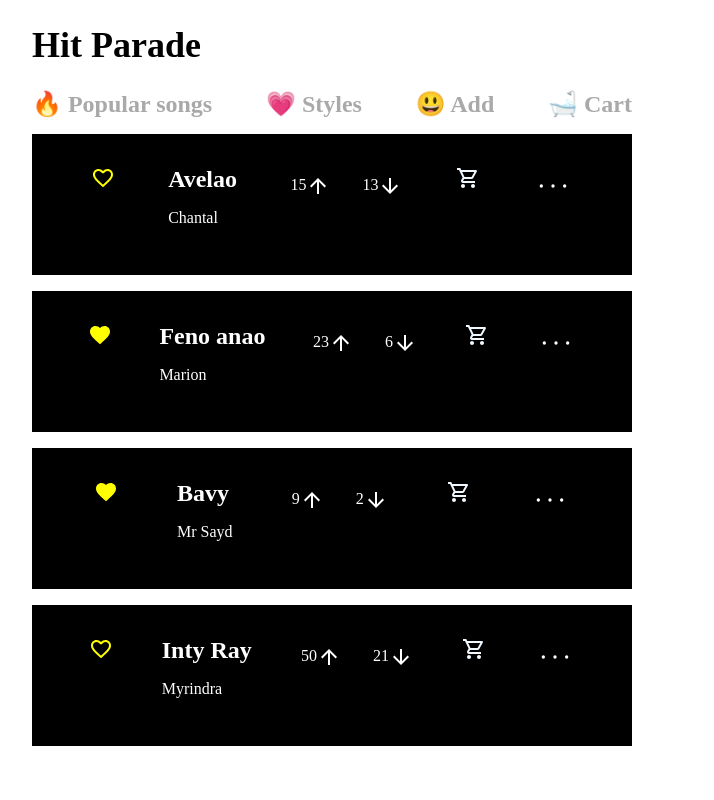
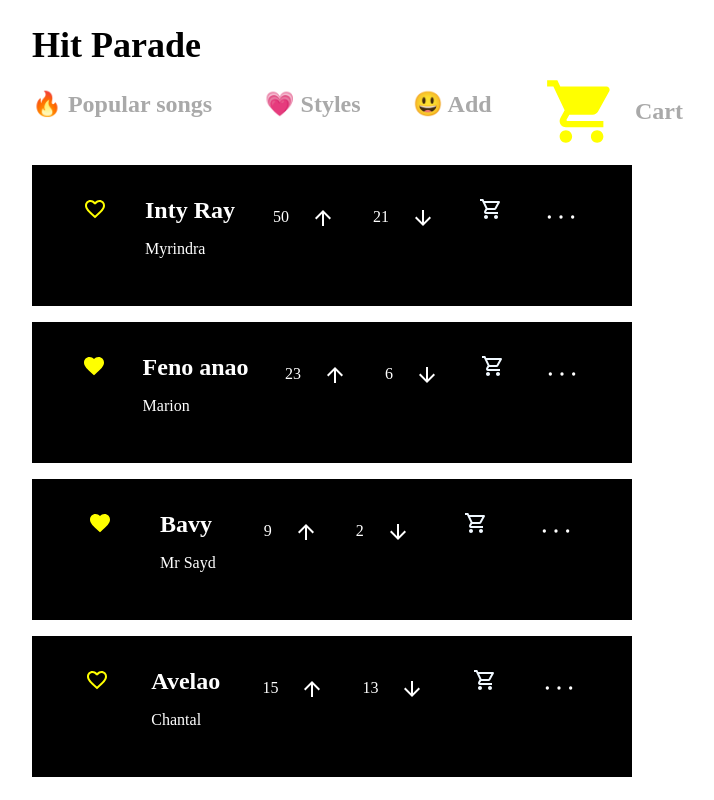
Before and after one commit to Mickaellah/hit-parade-react, a React app: page / in a window 1280 px wide. Shown: the whole page, without its empty margins (308-1022 px from the left). Built offline with nearby package versions, Linux system fonts and the light colour scheme.

Commit message:
Created a new component named components/CartItem.js file, worked with the upVotes and downVotes button to increase he count.

```diff
--- a/Context.js
+++ b/Context.js
@@ -5,13 +5,35 @@ const Context = React.createContext();
 
 function ContextProvider(props) {
     const [ songs, setSongs ] = useState([]);
+    const [ cartItems, setCartItems ] = useState([]);
+    const [ count, setCount ] = useState(0);
 
     useEffect(() => {
         setSongs(SongData);
     }, [])
 
+    function upVotesIncreament(e) {
+        const id = e.target.id;
+        const findId = songs.find(item => item.id === id);
+        const upVotes = findId.upVotes++;
+        setCount(upVotes);
+    }
+
+    function downVotesIncreament(e) {
+        const id = e.target.id;
+        const findId = songs.find(item => item.id === id);
+        const downVotes = findId.downVotes++;
+        setCount(downVotes);
+    }
+
+    const sortedSong = songs.sort((songX, songY) => {
+        const ratioX = songX.upVotes - songX.downVotes;
+        const ratioY = songY.upVotes - songY.downVotes;
+        return ratioY - ratioX;
+    });
+
     return (
-        <Context.Provider value={{songs}}>
+        <Context.Provider value={{songs, sortedSong, cartItems, upVotesIncreament, downVotesIncreament}}>
             {props.children}
         </Context.Provider>
     )
--- a/components/Header.js
+++ b/components/Header.js
@@ -1,5 +1,7 @@
 import React from 'react';
 import {Link} from 'react-router-dom';
+
+import ShoppingCart from '../svg/shopping_cart-24px.svg';
 
 export default function Header() {
     return (
@@ -17,8 +19,9 @@ export default function Header() {
                 <Link className="link" to="/add">
                     😃 Add
                 </Link>
-                <Link className="link" to="/cart">
-                    🛁 Cart
+                <Link className="link link_cart" to="/cart">
+                    <img src={ShoppingCart} alt="Shopping cart" />
+                    <p>Cart</p>
                 </Link>
             </div>
         </header>
--- a/pages/Cart.js
+++ b/pages/Cart.js
@@ -1,9 +1,20 @@
-import React from 'react'
+import React, {useContext} from 'react'
+import {Context} from '../Context';
+import CartItem from '../components/CartItem';
 
 export default function Cart() {
+    const {cartItems} = useContext(Context);
+    const cartItemElement = cartItems.map(item => (
+        <CartItem key={item.id} item={item} />
+    ))
     return (
         <div>
             <h2>Cart</h2>
+            {cartItemElement}
+            <div>
+                <button type="button">Buy</button>
+                <p>Total: </p>
+            </div>
         </div>
     )
 }
--- a/pages/PopularSong.js
+++ b/pages/PopularSong.js
@@ -1,6 +1,7 @@
 import React, {useContext} from 'react';
 
 import {Context} from '../Context';
+import {Link} from 'react-router-dom';
 
 import favoriteOutline from '../svg/favorite_border-24px.svg';
 import favorite from '../svg/favorite-24px.svg';
@@ -12,10 +13,11 @@ import lyrics from '../svg/lyrics.svg';
 
 export default function PopularSong() {
     const context = useContext(Context);
-    console.log(context.songs);
+    const {upVotesIncreament, downVotesIncreament} = useContext(Context);
+    const lsSongs = context.sortedSong;
     return (
         <main>
-            {context.songs.map((song) => {
+            {lsSongs.map((song) => {
                 return (
                     <article key={song.id} className="song_cart">
                         <div>
@@ -32,18 +34,44 @@ export default function PopularSong() {
                         <div className="voting">
                             <div className="up_votes">
                                 <span>{song.upVotes}</span>
-                                <img className="up_votes_icon" src={arrowUp} alt="Upvotes" />
+                                <button
+                                    className="upVotes_bttn"
+                                    id={song.id}
+                                    onClick={(e) => upVotesIncreament(e)}
+                                >
+                                    <img
+                                        id={song.id}
+                                        className="up_votes_icon"
+                                        src={arrowUp}
+                                        alt="Upvotes"
+                                    />
+                                </button>
                             </div>
                             <div className="down_votes">
                                 <span>{song.downVotes}</span>
-                                <img className="down_votes_icon" src={downArrow} alt="Downvotes" />
+                                <button
+                                    className="downVotes_bttn"
+                                    onClick={(e) => downVotesIncreament(e)}
+                                    id={song.id}
+                                >
+                                    <img
+                                        id={song.id}
+                                        className="down_votes_icon"
+                                        src={downArrow}
+                                        alt="Downvotes"
+                                    />
+                                </button>
                             </div>
                         </div>
                         <div>
-                            <img src={shoppingCartOutline} alt="shopping cart" />
+                            <Link to="/cart">
+                                <img src={shoppingCartOutline} alt="shopping cart" />
+                            </Link>
                         </div>
                         <div>
-                            <img src={lyrics} alt="song lyrics" />
+                            <Link to="/lyrics">
+                                <img src={lyrics} alt="song lyrics" />
+                            </Link>
                         </div>
                     </article>
                 )
--- a/styles.css
+++ b/styles.css
@@ -21,6 +21,15 @@ h1 {
     color: darkgray;
     font-weight: 700;
     font-size: 24px;
+}
+
+.link_cart {
+    display: flex;
+    margin-block-start: -16px;
+}
+
+.link_cart > p {
+    margin-inline-start: 16px;
 }
 
 .heading {
@@ -110,3 +119,11 @@ textarea {
     background-color: orange;
     box-shadow: 2px 3px 3px gray;
 }
+
+.upVotes_bttn,
+.downVotes_bttn {
+    background-color: transparent;
+    cursor: pointer;
+    border: none;
+    margin-inline-start: 16px;
+}
```
Also changed, not shown: SongsData.json (+4 -0 lines), pages/Lyrics.js (added, +24 -0 lines), components/CartItem.js (added), 6 other files (tests, documents, lock files or other folders).
